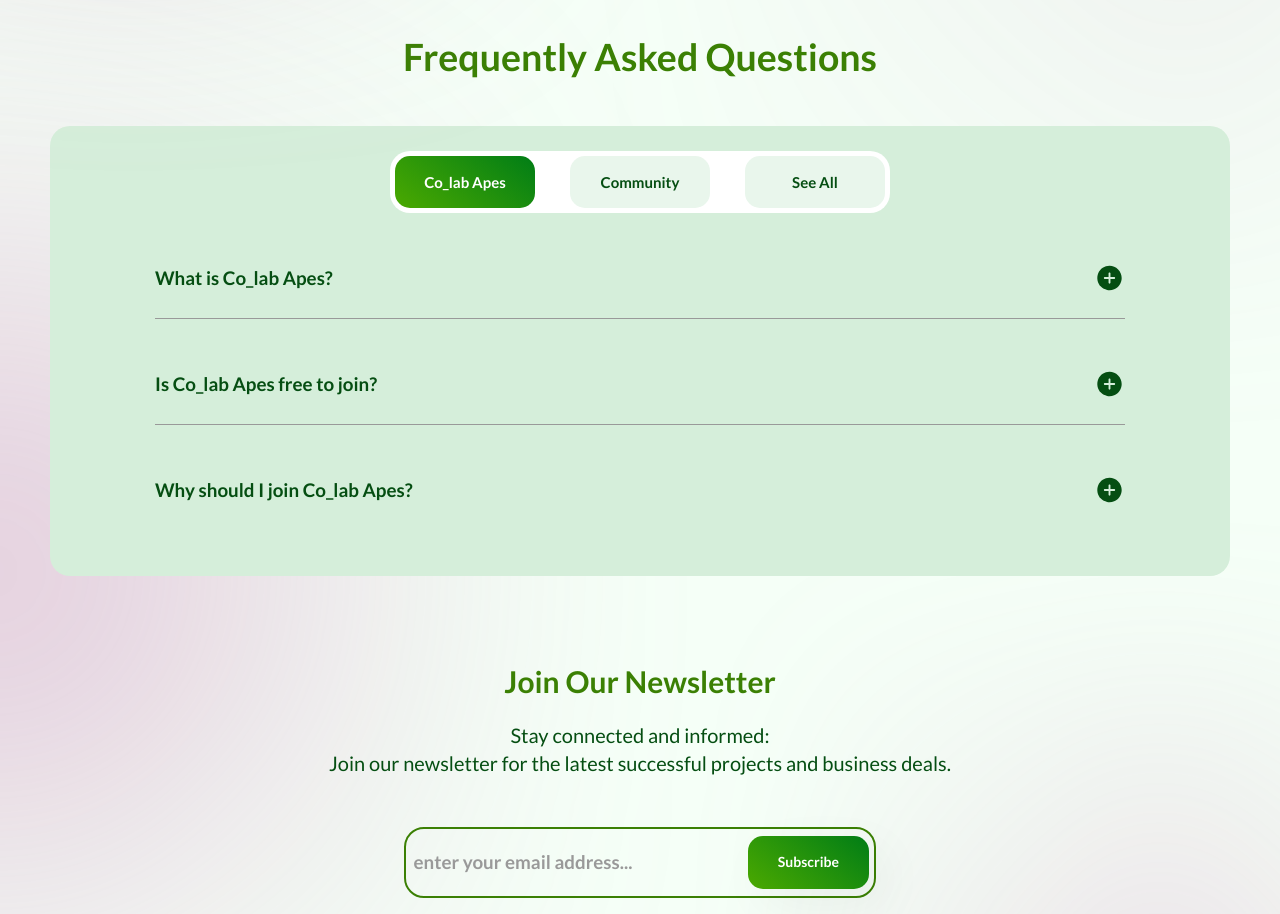
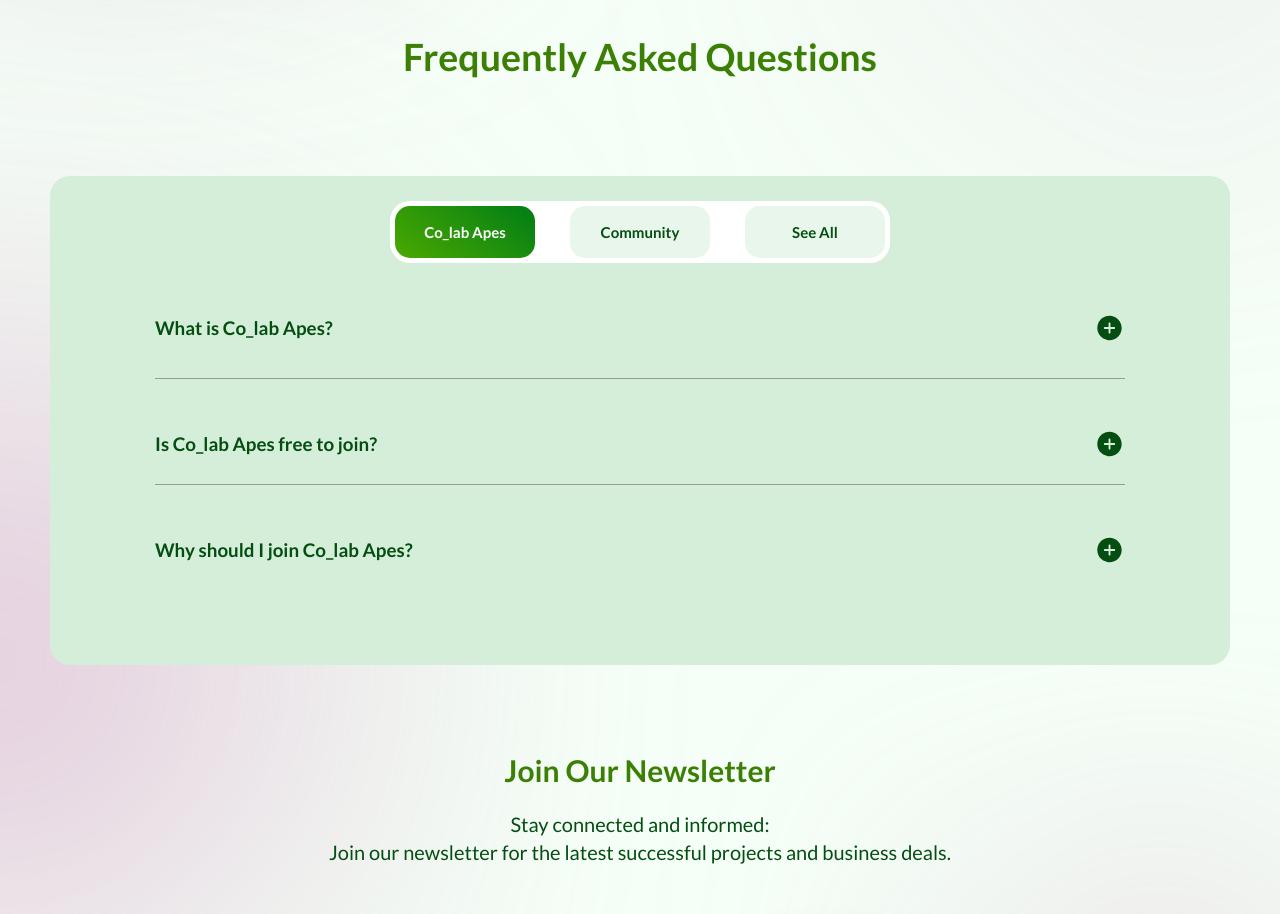
Before and after one commit to Colab-Apes/new_landing_page, a React (Vite) app: page / in a window 1280 px wide. Shown: the part 4240-5154 px from the top of the page. Built offline with nearby package versions, Linux system fonts and the light colour scheme.

Commit message:
just worked on one of them

```diff
--- a/src/NewLandingPage/components/Faqs.jsx
+++ b/src/NewLandingPage/components/Faqs.jsx
@@ -5,15 +5,16 @@ import plus from "../../assets/icons/plus.svg";
 
 const Faqs = () => {
   const [arr, setarr] = useState([]);
+  const [openclose, setopenclose] = useState(false);
   return (
-    <div className="font-lato px-4  md:px-14 lg:px-20 mt-64 lg:mt-36 relative">
+    <div className="font-lato px-4 p  md:px-14 lg:px-20 mt-64 lg:mt-36 relative">
       <div className="title mt-36 text-center  text-5xl lg:text-6xl ext-[#333] lg:text-[#3B8004] font-bold mb-20">
         Frequently Asked Questions
       </div>
       <div className="absolute z-[-1]  hidden lg:block blur-[200px] bottom-[-20rem] left-[-20rem] w-[387px] h-[410px] bg-[#C26AAA] rounded-[400px]"></div>
       <div className="absolute z-[-1]   hidden lg:block blur-[200px] top-[-30rem] right-[0rem] w-[200px] h-[200px] bg-[#C26AAA] rounded-[410.85px]"></div>
 
-      <div className="faq bg-[#D5EEDA] mt-2 w-full text-center  mx-auto px-10 relative rounded-[20px] h-[450px] py-10">
+      <div className="faq  bg-[#D5EEDA]  pb-[10rem] mt-2 w-full text-center  mx-auto px-10 relative lg:mt-40 rounded-[20px] min-h-[450px] py-10">
         <div className="w-full flex justify-center items-center">
           <div className="bg-white w-[50rem] flex rounded-[20px]  justify-between px-2 py-2">
             <button className="btngrad text-white text-2xl font-bold rounded-[15px] py-6 w-[10rem] lg:py-[16px] lg:w-[14rem] ">
@@ -29,14 +30,35 @@ const Faqs = () => {
           </div>
         </div>
 
-        <div className=" lg:px-32 mt-20">
-          <div className="flex justify-between items-center border-b border-b-[#999] pb-10">
-            <p className="text-3xl font-bold  text-[#054E12]">
-              What is Co_lab Apes?
+        <div className=" lg:px-32 mt-20 0">
+          <div className="border-b border-b-[#999] pb-10">
+            <div
+              onClick={() => {
+                setopenclose(!openclose);
+              }}
+              className="flex cursor-pointer justify-between mb-4 items-center "
+            >
+              <p className="text-3xl font-bold  text-[#054E12]">
+                What is Co_lab Apes?
+              </p>
+              <img src={plus} alt="" className="cursor-pointer" />
+            </div>{" "}
+            <p
+              className={
+                openclose
+                  ? "text-[#054E12] text-3xl text-left mb-8 leading-[3.5rem]"
+                  : "hidden"
+              }
+            >
+              Colab apes aim to link learning and earning by encouraging people
+              to develop their skills on the job and creating real-life projects
+              that generate revenues, then distributing the profits to all team
+              members. Stating its financial targets and discerning how the
+              business plans to achieve them promptly.
             </p>
-            <img src={plus} alt="" className="cursor-pointer" />
           </div>
-          <div className="flex justify-between mt-20 items-center border-b border-b-[#999] pb-10">
+
+          <div className="flex justify-between mt-20  items-center border-b border-b-[#999] pb-10">
             <p className="text-3xl font-bold  text-[#054E12]">
               Is Co_lab Apes free to join?
             </p>
```
